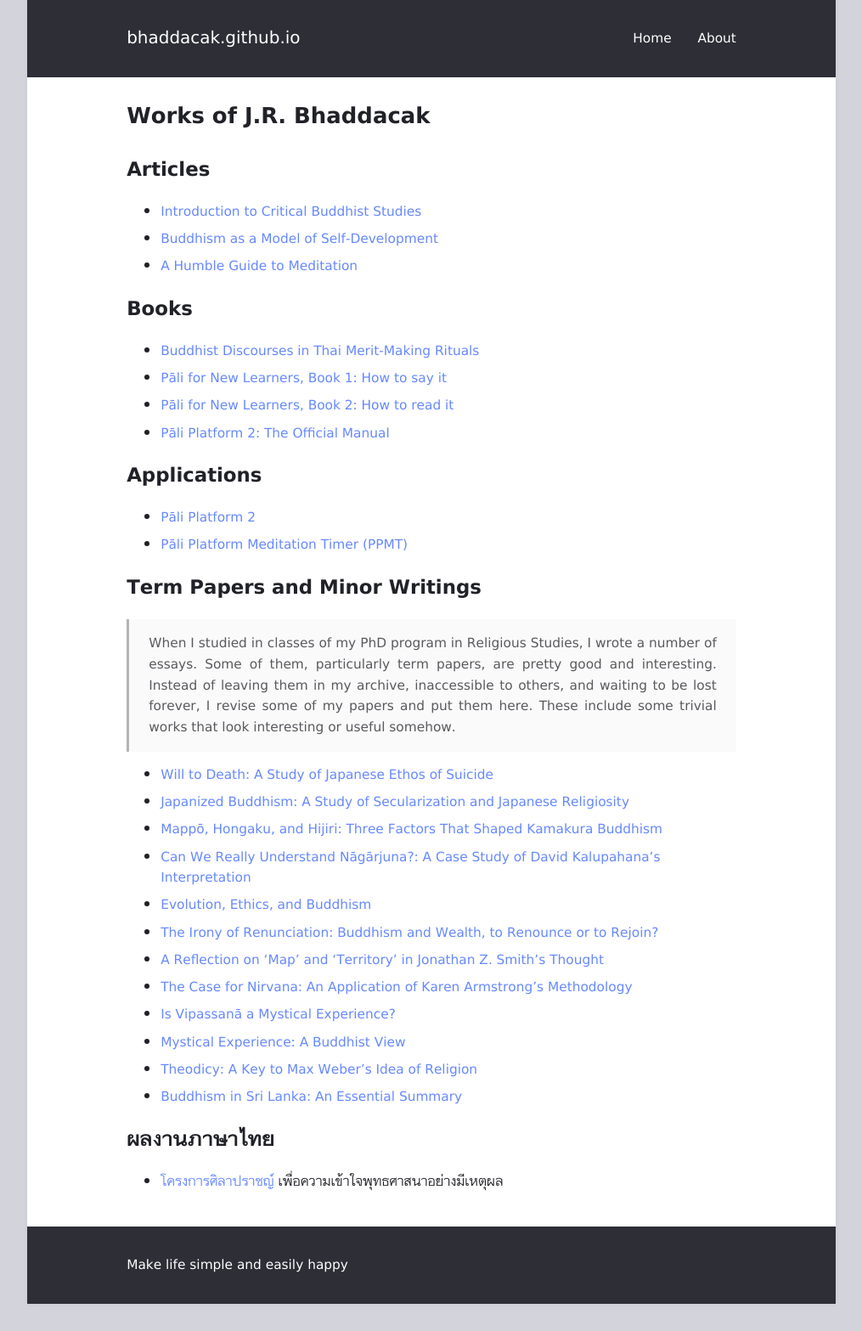
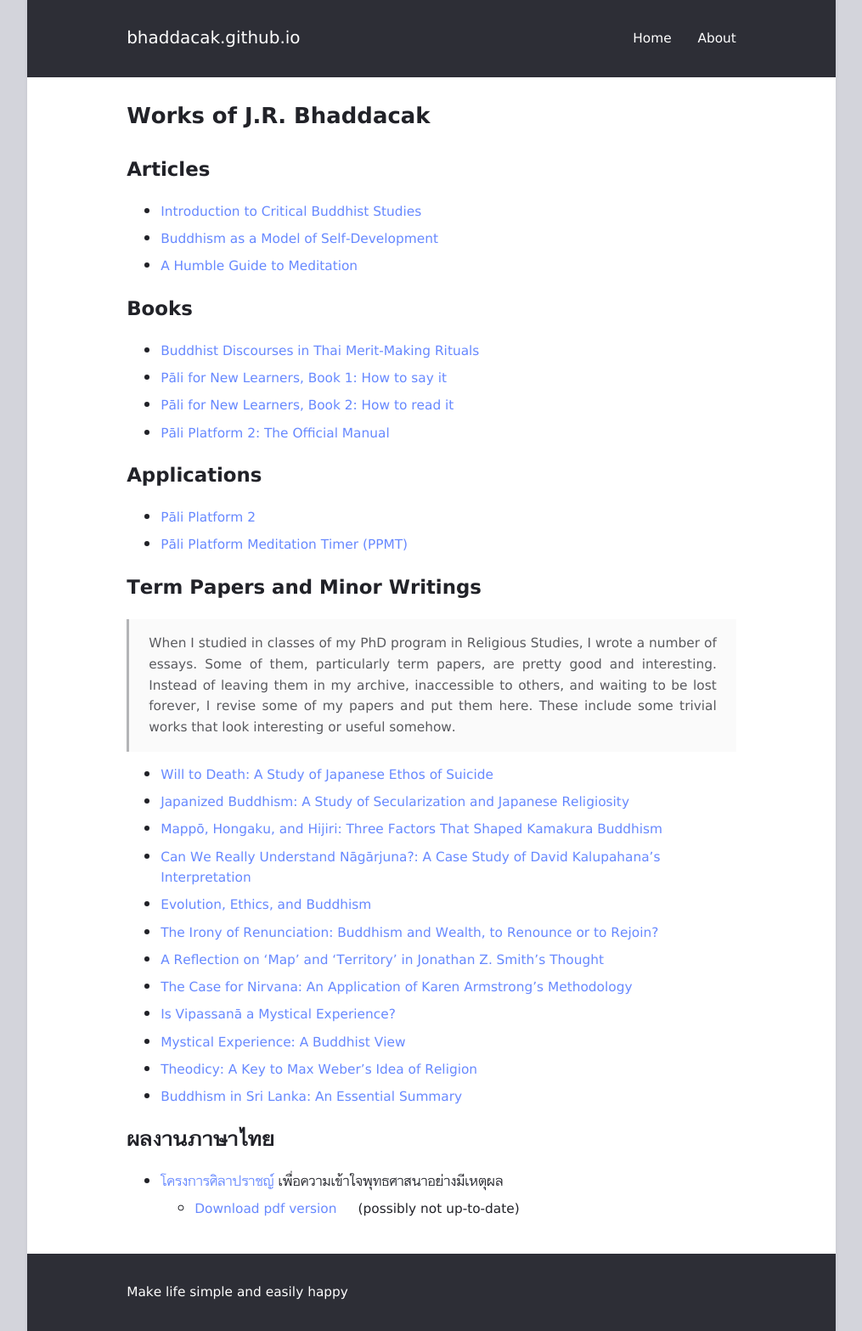
Before and after one commit to bhaddacak/bhaddacak.github.io, a Jekyll site: the page built from _pages/index.md, in a window 1280 px wide. Shown: the whole page at 85% size, without its empty margins (132-1147 px from the left). Built offline with Jekyll 4.4.1, drawn with Linux system fonts in a browser that asks for light colours; before the commit the page ends 1535 px from its top, so only the background shows below that.

Commit message:
Add pdf link to silaprat

```diff
--- a/_pages/index.md
+++ b/_pages/index.md
@@ -37,3 +37,4 @@ permalink: /
 
 ## ผลงานภาษาไทย
 - [โครงการศิลาปราชญ์](https://bhaddacak.github.io/silaprat) เพื่อความเข้าใจพุทธศาสนาอย่างมีเหตุผล
+	- [Download pdf version](https://github.com/bhaddacak/silaprat/releases) <svg class="icon"><use xlink:href="/assets/fontawesome/custom.svg#github-alt"></use></svg> (possibly not up-to-date)
```
